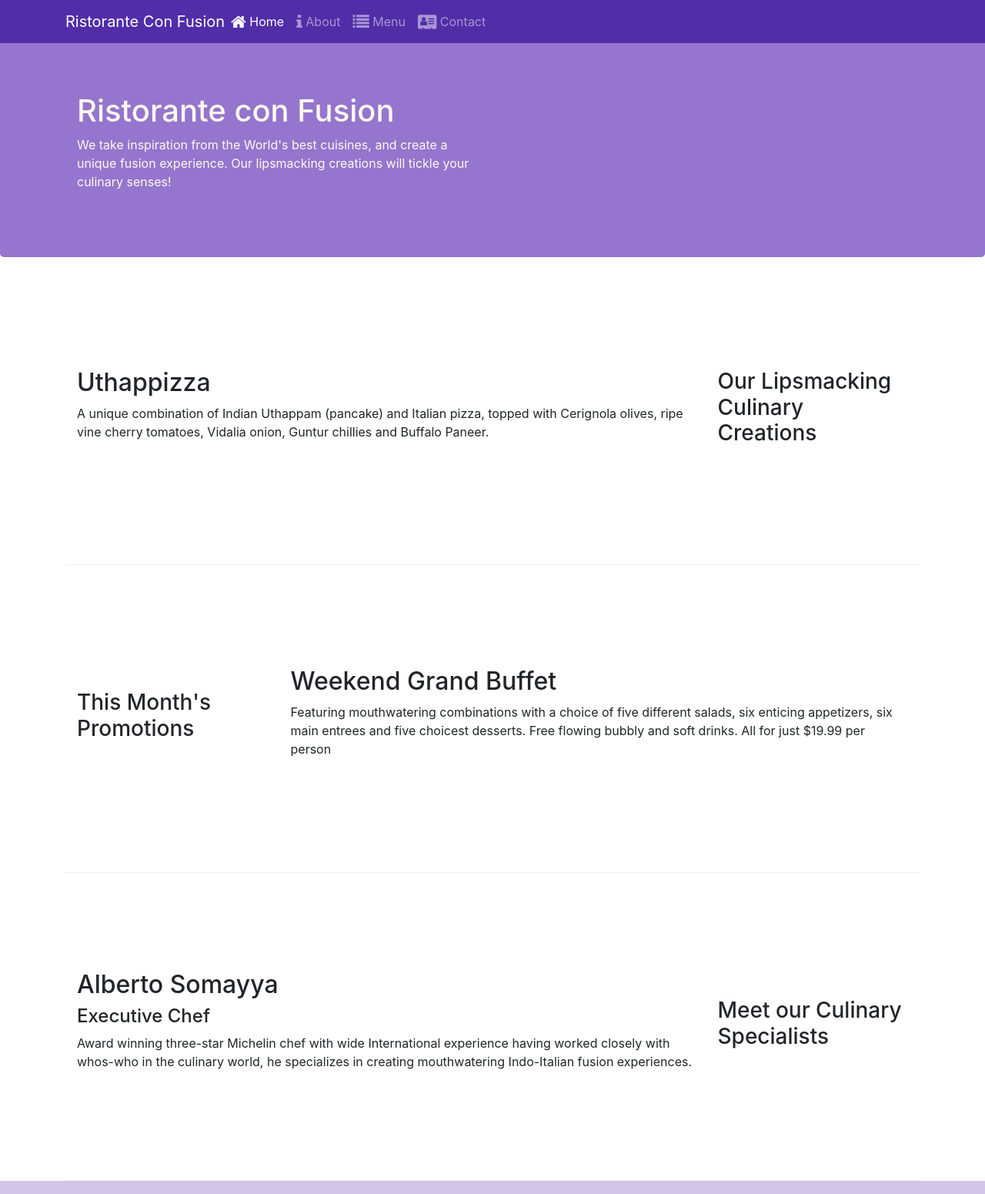
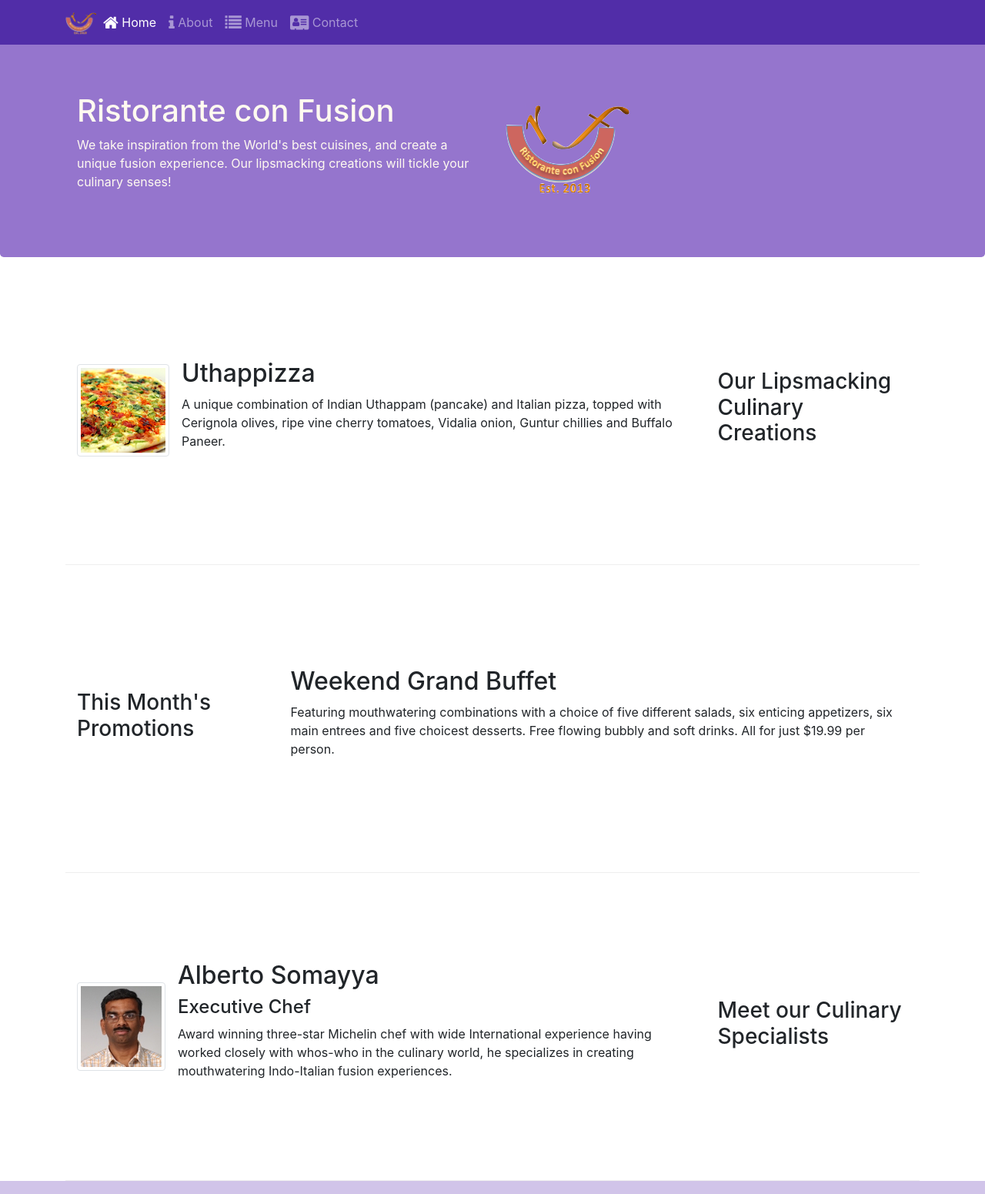
Before and after one commit to Sharjeel2/conFusion, a website: page index.html in a window 1280 px wide. Shown: the top 1551 px of the page at 77% size. Drawn offline with nearby package versions, Linux system fonts and the light colour scheme.

Commit message:
Bootstrap 4 Images & Media

```diff
--- a/index.html
+++ b/index.html
@@ -21,7 +21,7 @@
                 <span class="navbar-toggler-icon"></span>
             </button>
 
-            <a href="#" class="navbar-brand mr-auto">Ristorante Con Fusion</a>
+            <a href="#" class="navbar-brand mr-auto"><img src="img/logo.png" height="30" width="41"></a>
 
             <div class="collapse navbar-collapse" id="Navbar">
                 <ul class="navbar-nav mr-auto">
@@ -42,7 +42,8 @@
                     <p>We take inspiration from the World's best cuisines, and create a unique fusion experience. Our lipsmacking creations will tickle your culinary senses!</p>
                 </div>
 
-                <div class="col-12 col-sm">
+                <div class="col-12 col-sm align-self-center">
+                    <img src="img/logo.png" alt="Logo" class="img-fluid">
                 </div>
             </div>
         </div>
@@ -55,8 +56,13 @@
             </div>
 
             <div class="col col-sm order-sm-first col-md">
-                <h2>Uthappizza</h2>
-                <p class="d-none d-sm-block">A unique combination of Indian Uthappam (pancake) and Italian pizza, topped with Cerignola olives, ripe vine cherry tomatoes, Vidalia onion, Guntur chillies and Buffalo Paneer.</p>
+                <div class="media">
+                    <img class="d-flex mr-3 img-thumbnail align-self-center" src="img/uthappizza.png" alt="Uthappizza">
+                    <div class="media-body">
+                        <h2 class="mt-0">Uthappizza</h2>
+                        <p class="d-none d-sm-block">A unique combination of Indian Uthappam (pancake) and Italian pizza, topped with Cerignola olives, ripe vine cherry tomatoes, Vidalia onion, Guntur chillies and Buffalo Paneer.</p>
+                    </div>
+                </div>
             </div>
         </div>
 
@@ -68,7 +74,7 @@
 
             <div class="col col-sm col-md">
                 <h2>Weekend Grand Buffet</h2>
-                <p class="d-none d-sm-block">Featuring mouthwatering combinations with a choice of five different salads, six enticing appetizers, six main entrees and five choicest desserts. Free flowing bubbly and soft drinks. All for just $19.99 per person </p>
+                <p class="d-none d-sm-block">Featuring mouthwatering combinations with a choice of five different salads, six enticing appetizers, six main entrees and five choicest desserts. Free flowing bubbly and soft drinks. All for just $19.99 per person.</p>
             </div>
         </div>
 
@@ -78,9 +84,14 @@
             </div>
 
             <div class="col col-sm order-sm-first col-md">
-                <h2>Alberto Somayya</h2>
-                <h4>Executive Chef</h4>
-                <p class="d-none d-sm-block">Award winning three-star Michelin chef with wide International experience having worked closely with whos-who in the culinary world, he specializes in creating mouthwatering Indo-Italian fusion experiences. </p>
+                <div class="media">
+                    <img class="d-flex mr-3 img-thumbnail align-self-center" src="img/alberto.png" alt="Alberto">
+                    <div class="media-body">
+                        <h2 class="mt-0">Alberto Somayya</h2>
+                        <h4>Executive Chef</h4>
+                        <p class="d-none d-sm-block">Award winning three-star Michelin chef with wide International experience having worked closely with whos-who in the culinary world, he specializes in creating mouthwatering Indo-Italian fusion experiences.</p>
+                    </div>
+                </div>
             </div>
         </div>
     </div>
```
Also changed, not shown: aboutus.html (+4 -2 lines), contactus.html (+6 -2 lines), img/alberto.png (added), img/buffet.png (added), img/logo.png (added), img/uthappizza.png (added), 1 other file.
